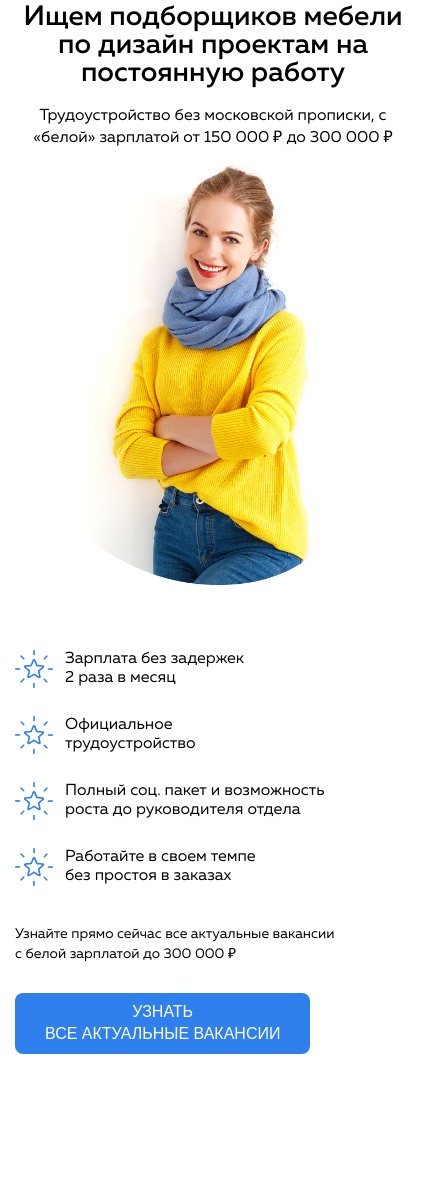
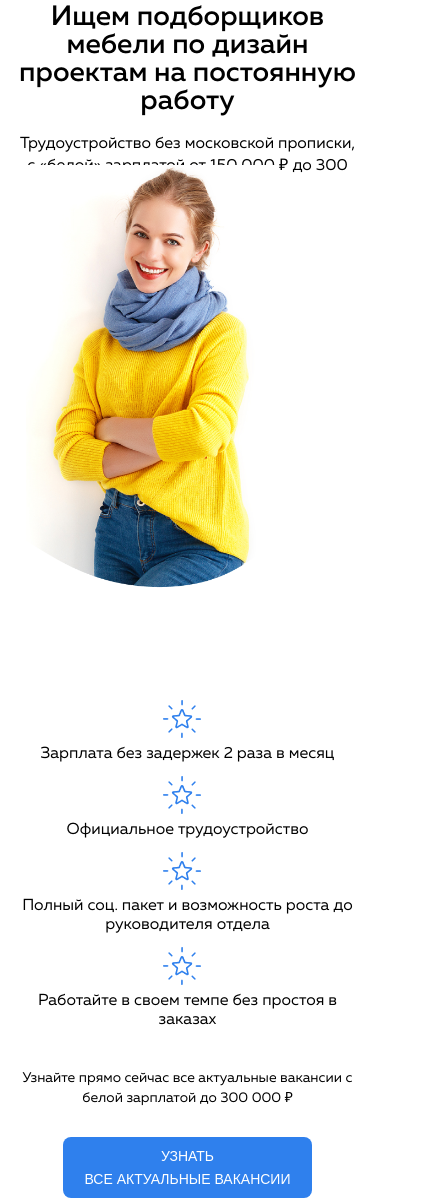
Before and after one commit to essoik797/new-project, a plain HTML site: page index.html in a window 390 px wide. Shown: the part 120-1318 px from the top of the page, 426 px wide, since content can reach past the window. Before the commit the page ends 1174 px from the top, so only its background shows below. Drawn offline with Linux system fonts and the light colour scheme; files whose address does not match are found by name; a web font is replaced by a local one.

Commit message:
main section fail

```diff
--- a/#source/scss/style.scss
+++ b/#source/scss/style.scss
@@ -278,6 +278,7 @@ body {
                 font-size: 16px;
                 line-height: 22.4px;
                 text-align: center;
+                width: auto;
             }
         }
 
@@ -285,17 +286,145 @@ body {
     }
 
     .adv-items {
-        margin-top: 500px;
+        // margin-top: 500px;
     }
     .main-offer-block-right {
         img {
             // top: ;
             // right: 50%;
             // left: 0;
-            right: 91px;
+            // right: 248px;
+            // right: 50vw;
+            top: 144px;
+            right: 42px;
             width: 250px;
             // position: relative;
             // display: block;
         }
     }
 }
+
+@media (max-width:668px) {
+
+    .main-offer {
+        &-block {
+            &-left {
+                // adv
+                &-adv {
+                    .adv-items {
+                        margin-top: 500px;
+                        display: grid;
+                    }
+                }
+
+                &-btn {
+                    text-align: center;
+                    .text {
+                        max-width: none;
+
+                    }
+                }
+            }
+            &-right {
+                img {
+                    // top: ;
+                    // right: 50%;
+                    // left: 0;
+                    // right: 248px;
+                    // right: 50vw;
+                    top: 171px;
+                    right: 193px;
+                    // width: 250px;
+                    // position: relative;
+                    // display: block;
+                }
+            }
+
+        }
+    }
+}
+
+
+@media (max-width: 588px) {
+    .main-offer {
+        &-block {
+            &-left {
+                // adv
+                &-adv {
+                    .adv-items {
+                        display: block;
+
+                        br {
+                            display: none;
+                        }
+                    }
+                }
+
+                &-btn {
+                    .text {
+
+                    }
+
+                    .offer-btn {
+                        font-size: 16px;
+                    }
+                }
+
+
+            }
+        }
+
+    }
+}
+
+@media (max-width:494px) {
+    .main-offer {
+        &-block {
+            &-left {
+                &-adv {
+                    .adv-items {
+                        .adv-item {
+                        display: block;
+                        text-align: center;
+
+                        &:not(:last-child) {
+                            margin-bottom: 12px;
+                        }
+                    }
+                    }
+
+                }
+                &-btn {
+                    .offer-btn {
+                        padding: 8px 21px;
+                        font-size: 14px;
+                    }
+                }
+            }
+            &-right {
+                img {
+                    right: 99px;
+                    top: 186px;
+                }
+            }
+        }
+    }
+}
+
+@media (max-width: 432px){
+    .main-offer {
+        &-block {
+            // &-left {
+
+            // }
+
+            &-right {
+                img {
+                    // right: 77px;
+                    // top: 242px;
+                    // margin: auto;
+                }
+            }
+        }
+    }
+}
```
Also changed, not shown: css/style.css.
